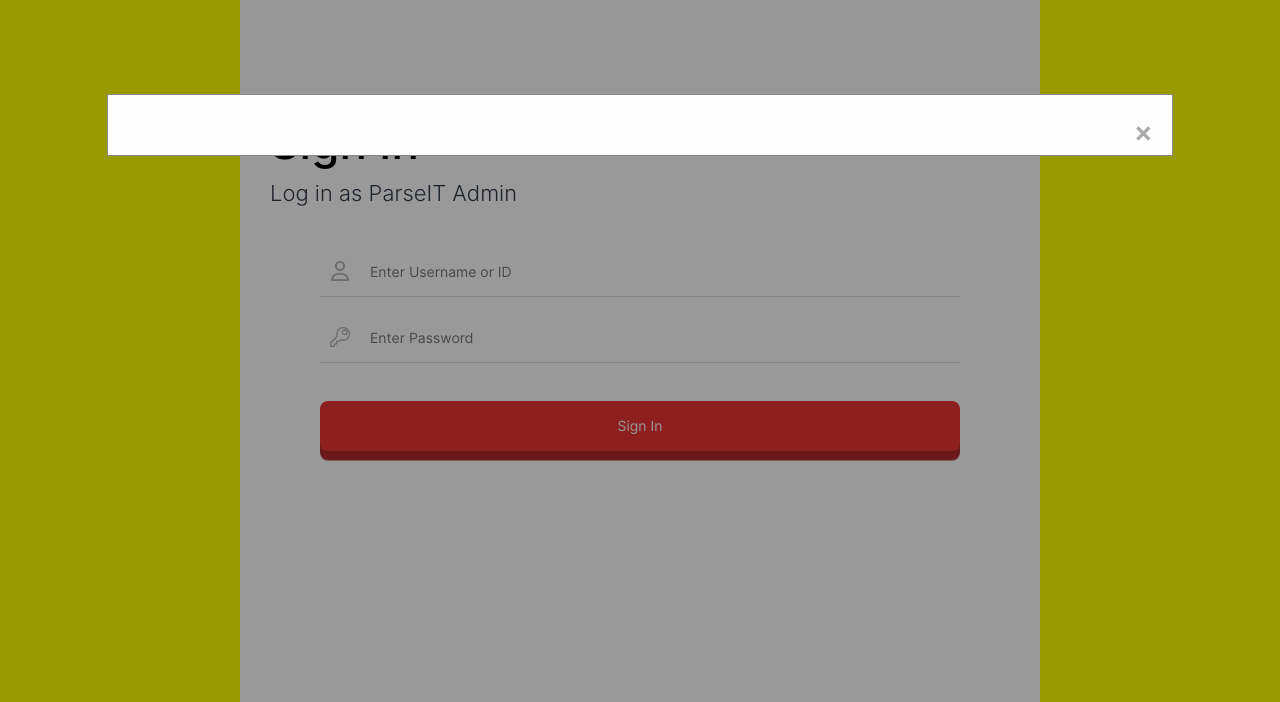
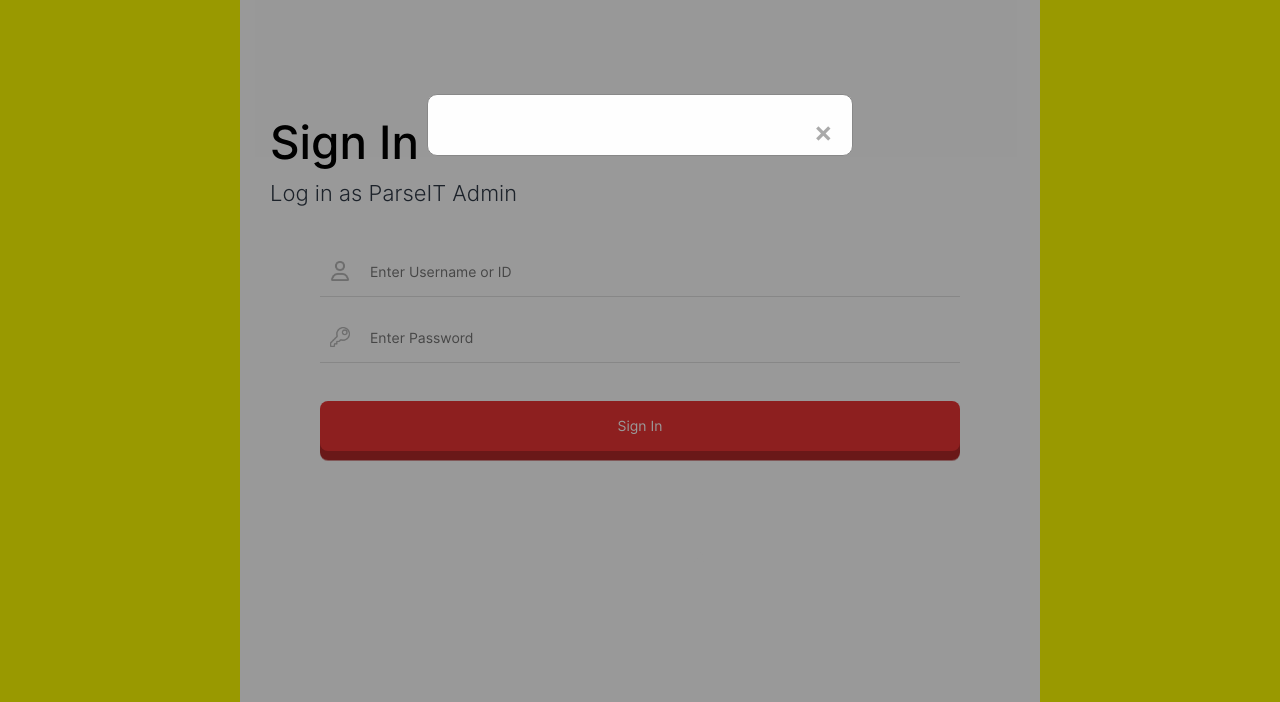
Before and after one commit to anuadajohnlyndo/ParseIT_parserslearninghub-admin, a plain HTML site: page authentication.html in a window 1280 px wide. Shown: the part 98-800 px from the top of the page. Drawn offline with Linux system fonts and the light colour scheme.

Commit message:
changed some styling for error messages

```diff
--- a/authentication.css
+++ b/authentication.css
@@ -262,6 +262,7 @@ body {
   overflow: auto;
   background-color: rgb(0,0,0);
   background-color: rgba(0,0,0,0.4);
+
 }
 
 .modal-content {
@@ -269,7 +270,8 @@ body {
   margin: 15% auto;
   padding: 20px;
   border: 1px solid #888;
-  width: 80%;
+  border-radius: 10px;
+  width: 30%;
 }
 
 .close {
```
